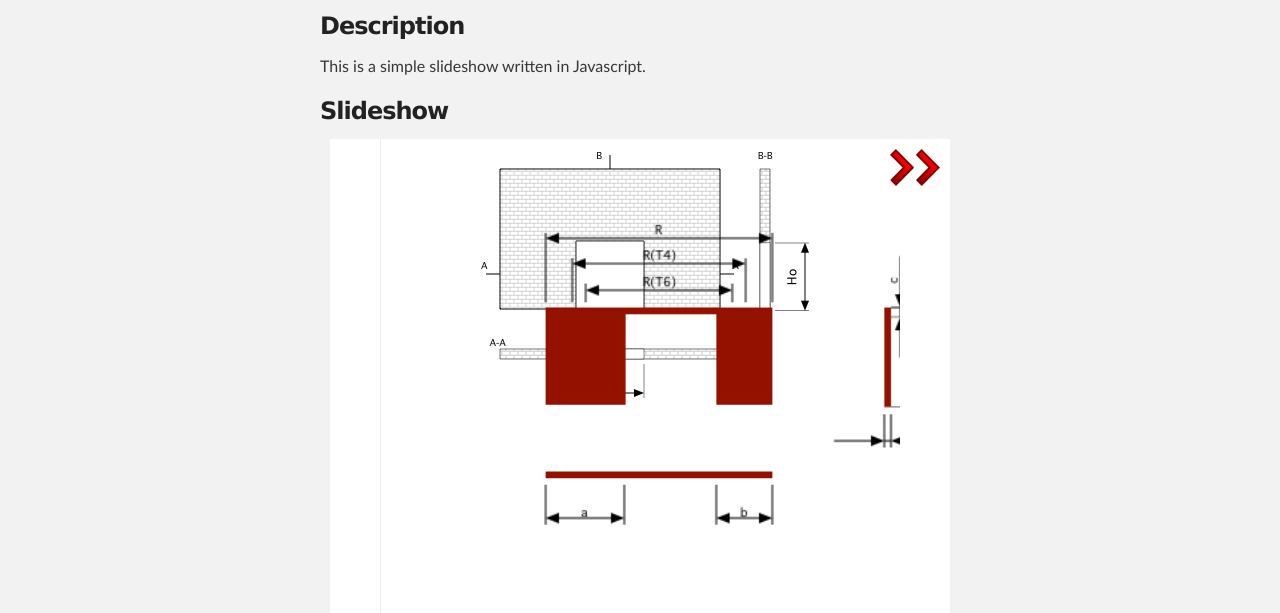
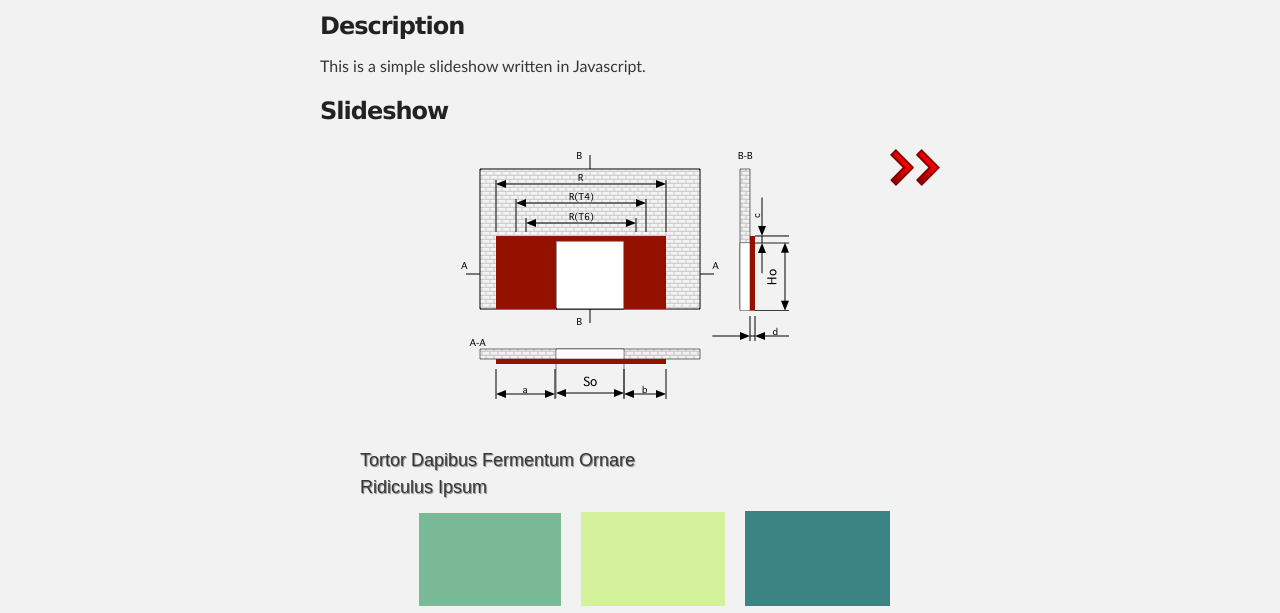
Before and after one commit to simon-joseph/js-slideshow, a plain HTML site: page index.html in a window 1280 px wide. Shown: the part 252-865 px from the top of the page. Drawn offline with Linux system fonts and the light colour scheme.

Commit message:
Fixing css conflicts with project page css

```diff
--- a/slide.css
+++ b/slide.css
@@ -1,8 +1,3 @@
-body {
-	background: gray;
-}
-
-
 /**
  * Slideshow style rules.
  */
@@ -16,7 +11,7 @@ body {
 	bottom: auto;
 	top: 0px;
 	width: 620px;
-	background:white;
+	background:#F2F2F2;
 }
 #slideshow #slidesContainer {
   background-position: 50px -70px;
@@ -27,12 +22,16 @@ body {
   margin-bottom: 0px;
   margin-right: auto;
   margin-top: 0px;
-  width: 520px;
+  width: 560px;
   overflow:auto; /* allow scrollbar */
 }
 
 .slide img{
-	padding-left: 50px;
+	padding: 0 0 0 50px;
+	width: auto;
+	border:0;
+	margin:0;
+	box-shadow: none;
 }
 
 .table img{
@@ -48,7 +47,7 @@ body {
   margin-bottom: 0px;
   margin-right: auto;
   margin-top: 0px;
-  width: 520px; /* reduce by 20 pixels of #slidesContainer to avoid horizontal scroll */
+  width: 560px; /* reduce by 20 pixels of #slidesContainer to avoid horizontal scroll */
 }
 
 #slideshow #slidesContainer .caption {
@@ -64,7 +63,7 @@ body {
   margin-bottom: 0px;
   margin-right: auto;
   margin-top: 0px;
-  width: 520px; /* reduce by 20 pixels of #slidesContainer to avoid horizontal scroll */
+  width: 560px; /* reduce by 20 pixels of #slidesContainer to avoid horizontal scroll */
 }
 
 
@@ -80,6 +79,14 @@ body {
   margin-right: auto;
   margin-top: 0px;
   width: 520px; /* reduce by 20 pixels of #slidesContainer to avoid horizontal scroll */
+}
+
+.table td {
+	border: 0px;
+}
+
+.table table {
+	border: 0px;
 }
 
 /**
```
